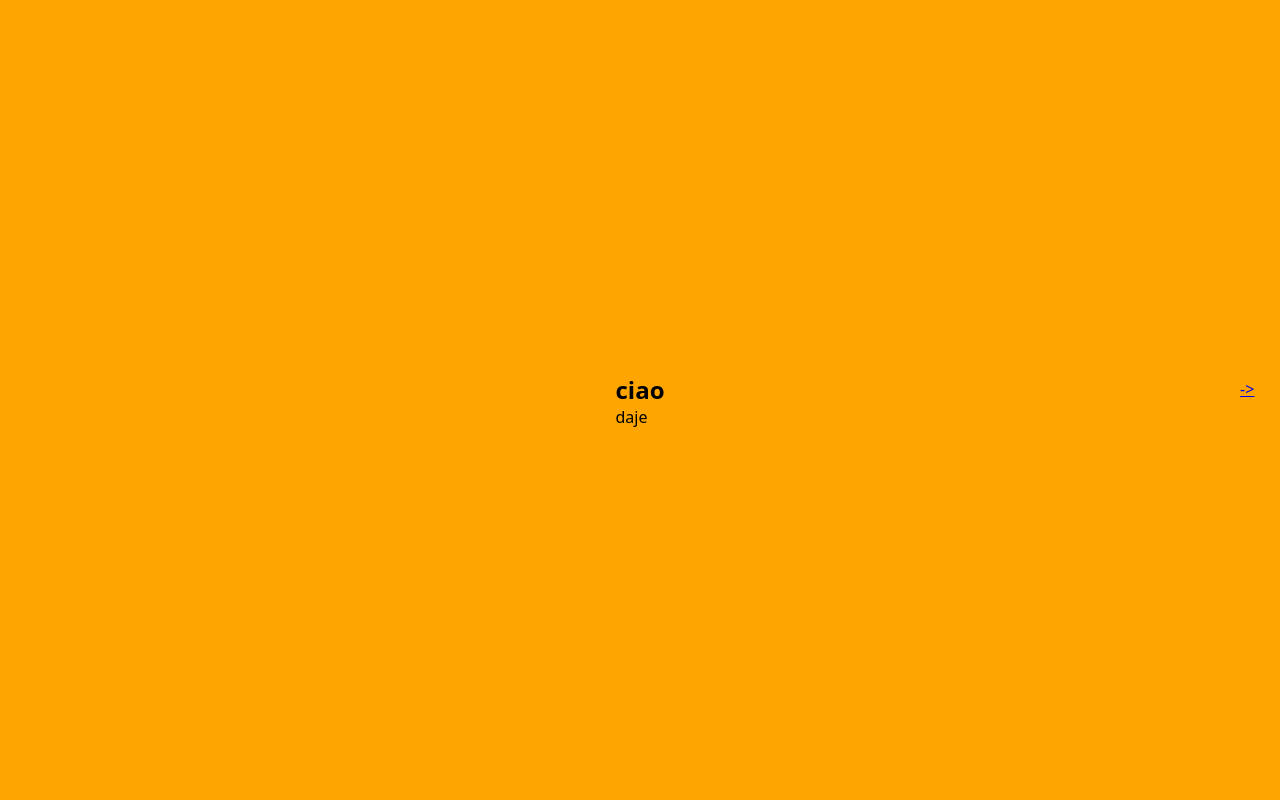
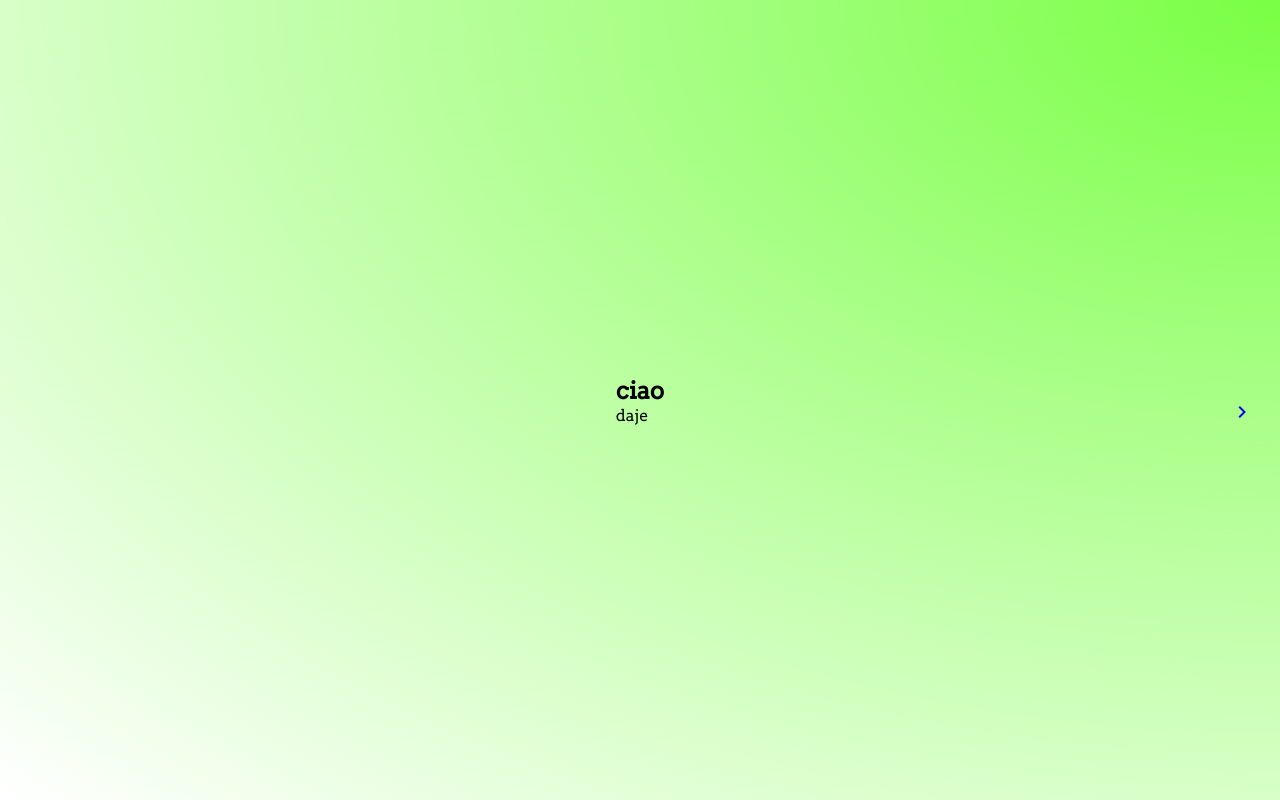
Before and after one commit to Huttino/PezzuPage, a plain HTML site: page index.html in a window 1280 px wide. Drawn offline with nearby package versions, Linux system fonts and the light colour scheme.

Commit message:
random changes

```diff
--- a/index.html
+++ b/index.html
@@ -6,6 +6,9 @@
 	<meta http-equiv="X-UA-Compatible" content="IE=edge">
 	<meta name="viewport" content="width=device-width, initial-scale=1.0">
 	<link rel="stylesheet" href="style.css">
+	<link rel="stylesheet" href="https://fonts.googleapis.com/css?family=Arvo">
+	<link rel="stylesheet"
+		href="https://fonts.googleapis.com/css2?family=Material+Symbols+Outlined:opsz,wght,FILL,GRAD@48,400,0,0" />
 	<script defer src="app.js"></script>
 	<title>Document</title>
 </head>
@@ -13,26 +16,34 @@
 <body>
 	<div class="main-container">
 		<div class="container">
-			<section id="1" style="background-color: orange;">
+			<section id="1">
 				<div class="content hidden">
 					<h1>ciao</h1>
 					<p>daje</p>
 
 				</div>
-				<a class="next" href="#2">-></a>
+				<a class="next" href="#2"><span class="material-symbols-outlined">
+						chevron_right
+					</span></a>
 			</section>
-			<section id="2" style="background-color: green;">
+			<section id="2">
 				<a class="previous" href="#1">
-					<- </a>
+					<span class="material-symbols-outlined">
+						chevron_left
+					</span></a>
 				<div class="content hidden">
 					<h1>Ok</h1>
 					<p>ci siamo</p>
 				</div>
-						<a class="next" href="#3">-></a>
+				<a class="next" href="#3"><span class="material-symbols-outlined">
+						chevron_right
+					</span></a>
 			</section>
-			<section class="hidden" id="3" style="background-color: blue;">
+			<section id="3">
 				<a class="previous" href="#2">
-					<- </a>
+					<span class="material-symbols-outlined">
+						chevron_left
+					</span></a>
 				<div class="content hidden">
 					<h1>Sezione 3</h1>
 					<p>ci siamo</p>
--- a/style.css
+++ b/style.css
@@ -2,8 +2,7 @@
   margin: 0;
   padding: 0;
   box-sizing: border-box;
-  font-family: system-ui, -apple-system, BlinkMacSystemFont, "Segoe UI", Roboto,
-    Oxygen, Ubuntu, Cantarell, "Open Sans", "Helvetica Neue", sans-serif;
+  font-family: "Arvo";
   scroll-behavior: smooth;
 }
 
@@ -19,34 +18,46 @@ section {
   height: 100vh;
   min-width: 100vw;
   display: grid;
-  place-items: center;
-  align-content: center;
   scroll-snap-align: center;
+}
+.content {
+  align-self: center;
+  justify-self: center;
+}
+section {
+  background-image: radial-gradient(ellipse at top right, #79ff44, transparent);
+  filter: drop-shadow(1);
 }
 .previous {
   place-self: start;
   position: absolute;
   top: 50%;
-  bottom: 50%;
   left: 2vw;
+  transition: 2s;
 }
 .next {
   place-self: end;
   position: absolute;
   top: 50%;
-  bottom: 50%;
   right: 2vw;
+  transition: 2s;
 }
 .hidden {
   opacity: 0;
   filter: blur(20px);
-  transition: all 800ms;
+  transition-delay: 300ms;
+  transition: 800ms;
 }
 .show {
   opacity: 1;
   filter: blur(0);
-  transition: all 800ms;
+  transition-delay: 400ms;
+  transition: 800ms;
 }
 ::-webkit-scrollbar {
   display: none;
 }
+.previous:hover,
+.next:hover {
+  transform: scale(2);
+}
```
Lines whose indentation alone changed are shown as unchanged.
